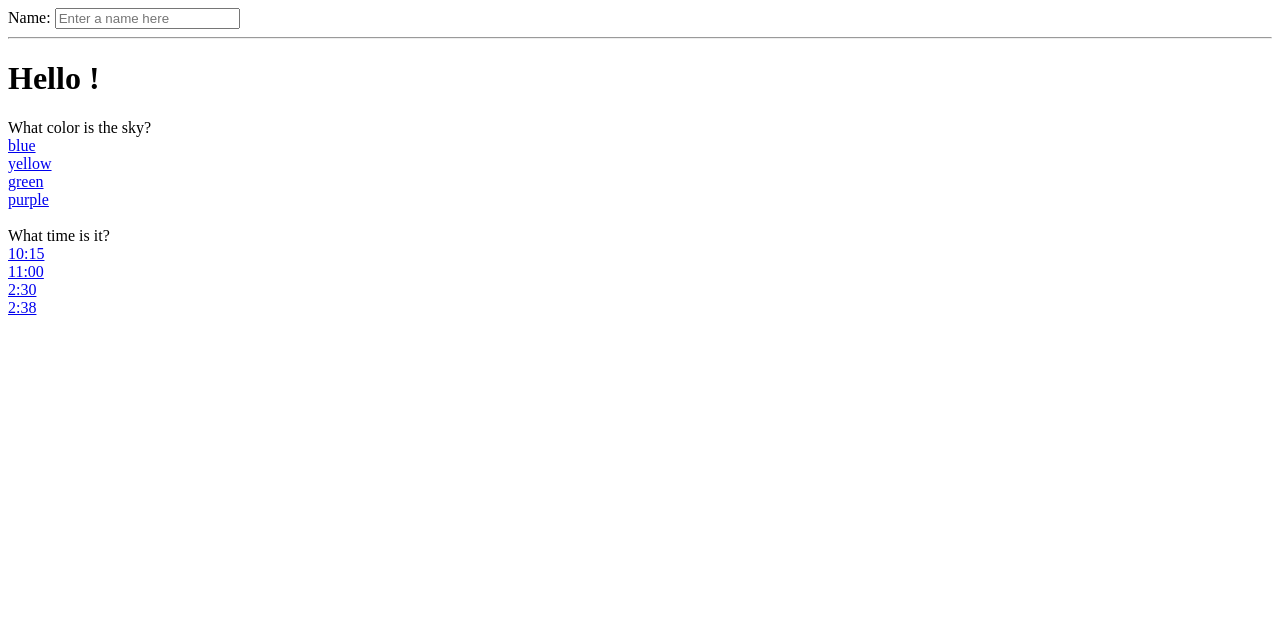
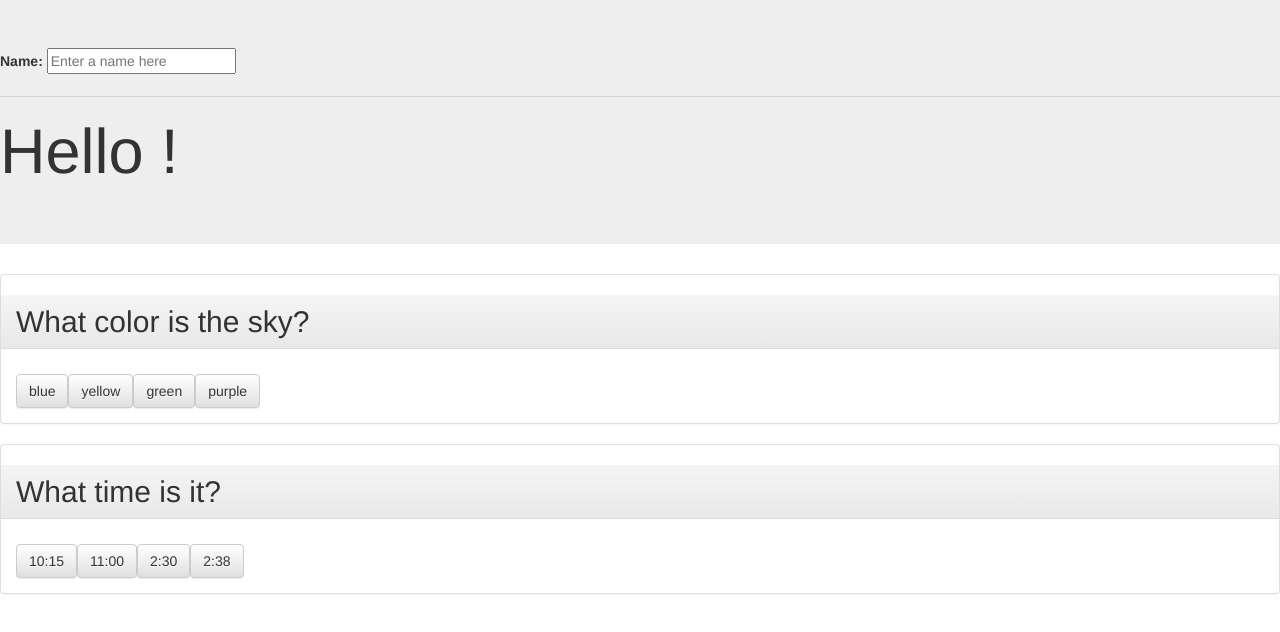
Before and after one commit to ninadheer/quizshow, a plain HTML site: page index.html in a window 1280 px wide. Drawn offline with nearby package versions, Linux system fonts and the light colour scheme.

Commit message:
Purely cosmetic changes

```diff
--- a/index.html
+++ b/index.html
@@ -3,9 +3,18 @@
   <head>
     <script src="https://ajax.googleapis.com/ajax/libs/angularjs/1.3.0-beta.15/angular.min.js"></script>
 	<script src="quizshow.js"></script>
+	<link rel="stylesheet"
+		  href="http://maxcdn.bootstrapcdn.com/bootstrap/3.2.0/css/bootstrap.min.css">
+
+	<!-- Optional theme -->
+	<link rel="stylesheet"
+		  href="http://maxcdn.bootstrapcdn.com/bootstrap/3.2.0/css/bootstrap-theme.min.css">
+
+<!-- Latest compiled and minified JavaScript -->
+    <script src="http://maxcdn.bootstrapcdn.com/bootstrap/3.2.0/js/bootstrap.min.js"></script>
   </head>
   <body>
-    <div>
+    <div class="jumbotron">
       <label>Name:</label>
       <input type="text" ng-model="yourName" placeholder="Enter a name here">
       <hr>
@@ -13,12 +22,15 @@
     </div>
 	<div>{{questions}}</div>
 	<div ng-controller="QuizController">
-	  <div ng-repeat="question in questions"> <label> {{question.question}}
-	  <div ng-repeat="answer in question.answers">
-
-		<a href="#">{{answer}}</a>
-	  </div>
-		<br>
+	  <div class="panel panel-default" ng-repeat="question in questions">
+		<h2 class="panel-heading"> {{question.question}}</h2>
+		<div class="panel-body">
+		  <a ng-repeat="answer in question.answers"
+			 type="button" class="btn btn-default"
+			 href="#">
+			{{answer}}
+		  </a>
+		</div>
 	  </div>
 	</div>
   </body>
```
